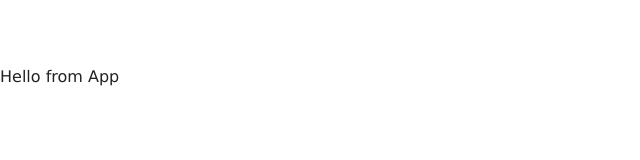
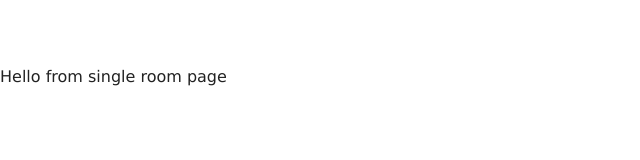
Before and after one commit to ashrftvm/react-resort, a React (Create React App) app: page /single-room in a window 1280 px wide. Shown: the top 160 px of the page, without its empty margins (0-640 px from the left). Built offline with nearby package versions, Linux system fonts and the light colour scheme.

Commit message:
basic routing

```diff
--- a/src/App.js
+++ b/src/App.js
@@ -1,11 +1,19 @@
 import React from "react";
 import "./App.css";
+import { Route, Switch } from "react-router-dom";
+
+import Home from "./pages/Home";
+import Rooms from "./pages/Rooms";
+import SingleRoom from "./pages/SingleRoom";
+import Error from "./pages/Error";
 
 function App() {
   return (
-    <div className="App">
-      <>Hello from App</>
-    </div>
+    <>
+      <Route path="/" exact component={Home} />
+      <Route path="/rooms" exact component={Rooms} />
+      <Route path="/single-room" exact component={SingleRoom} />
+    </>
   );
 }
 
--- a/src/index.js
+++ b/src/index.js
@@ -1,10 +1,16 @@
 import React from "react";
 import ReactDOM from "react-dom";
 // import './index.css';
+import { BrowserRouter as Router, Switch, Route, Link } from "react-router-dom";
 import App from "./App";
 import * as serviceWorker from "./serviceWorker";
 
-ReactDOM.render(<App />, document.getElementById("root"));
+ReactDOM.render(
+  <Router>
+    <App />
+  </Router>,
+  document.getElementById("root")
+);
 
 // If you want your app to work offline and load faster, you can change
 // unregister() to register() below. Note this comes with some pitfalls.
--- /dev/null
+++ b/src/pages/Error.js
@@ -0,0 +1,5 @@
+import React from "react";
+
+export default function Error() {
+  return <div>Hello from Error page</div>;
+}
--- /dev/null
+++ b/src/pages/Home.js
@@ -0,0 +1,5 @@
+import React from "react";
+
+export default function Home() {
+  return <div>Hello from Home page</div>;
+}
--- /dev/null
+++ b/src/pages/Rooms.js
@@ -0,0 +1,7 @@
+import React from "react";
+
+const Rooms = () => {
+  return <div>Hello from Rooms page</div>;
+};
+
+export default Rooms;
--- /dev/null
+++ b/src/pages/SingleRoom.js
@@ -0,0 +1,7 @@
+import React, { Component } from "react";
+
+export default class SingleRoom extends Component {
+  render() {
+    return <div>Hello from single room page</div>;
+  }
+}
```
